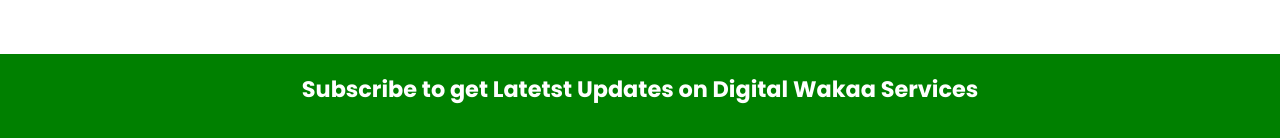
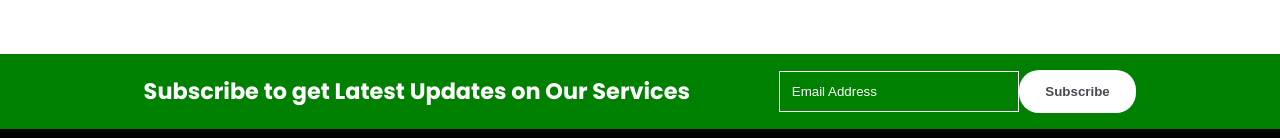
Before and after one commit to yhtiee/Digital-Wakaa-Frontend, a React (Vite) app: page / in a window 1280 px wide. Shown: the part 2477-2615 px from the top of the page. Built offline with nearby package versions, Linux system fonts and the light colour scheme; no server answers.

Commit message:
change email subscribe message

```diff
--- a/src/Components/EmailSubscribe/EmailSubscribe.jsx
+++ b/src/Components/EmailSubscribe/EmailSubscribe.jsx
@@ -6,7 +6,7 @@
     <div id='email__subscribe'>
       <div className="container enail__container">
         <div>
-          <h4>Subscribe to get Latetst Updates on Digital Wakaa Services</h4>
+          <h4>Subscribe to get Latest Updates on Our Services</h4>
         </div>
         <div className='form__wrapper-email'>
           <form>
```
